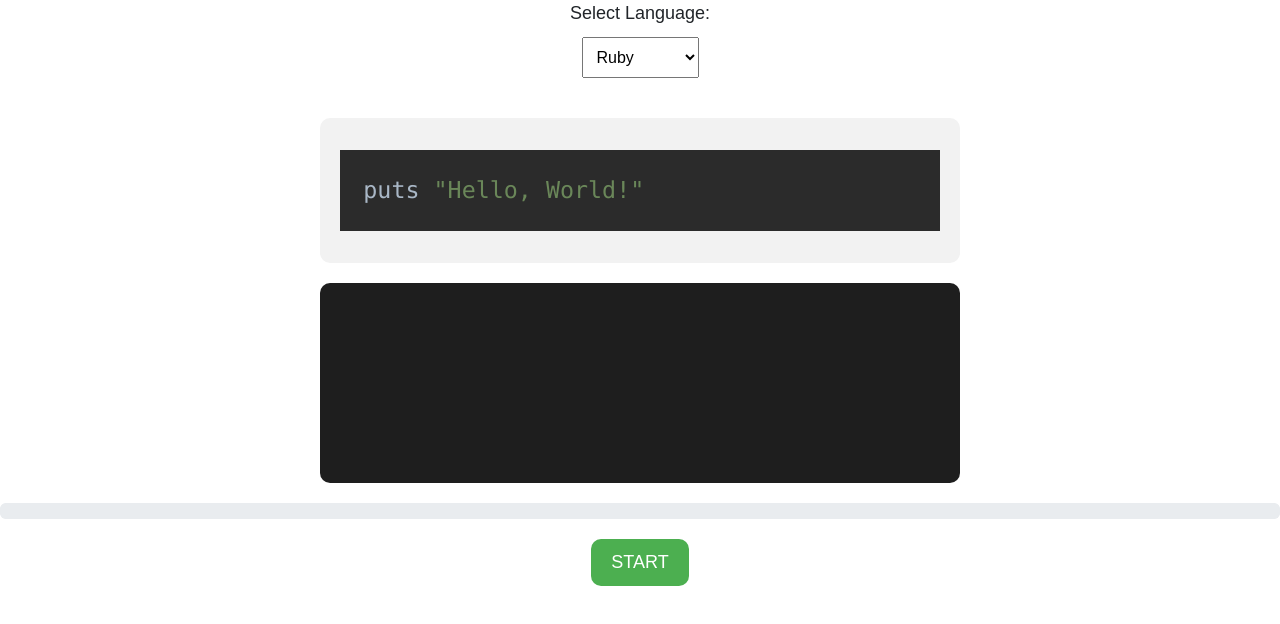
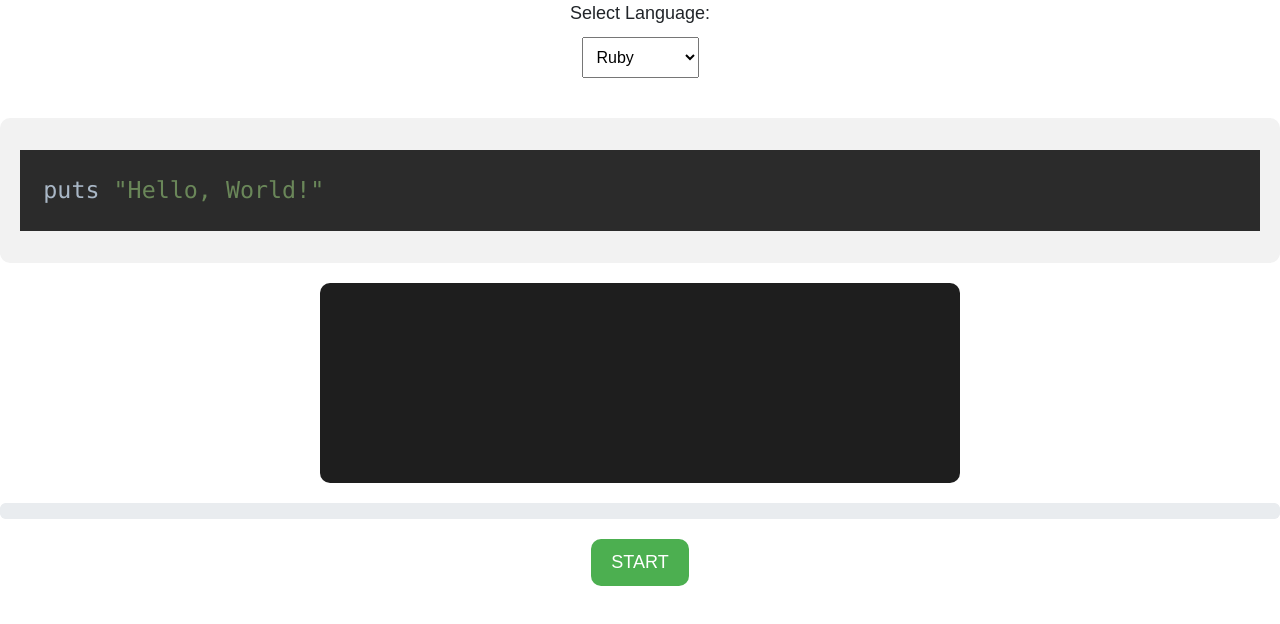
Before and after one commit to puppe1990/speed-type-code-words, a React (Create React App) app: page / in a window 1280 px wide. Shown: the top 624 px of the page. Built offline with nearby package versions, Linux system fonts and the light colour scheme.

Commit message:
improve design

```diff
--- a/src/TyperTester.css
+++ b/src/TyperTester.css
@@ -16,8 +16,12 @@
   font-size: 16px;
 }
 
+.typer-tester .left {
+  width: 50%;
+}
+
 .code-display {
-    width: 50%;
+  width: 100%;
   margin: 20px 0;
   padding: 20px;
   background-color: #f2f2f2;
```
Lines whose indentation alone changed are shown as unchanged.
